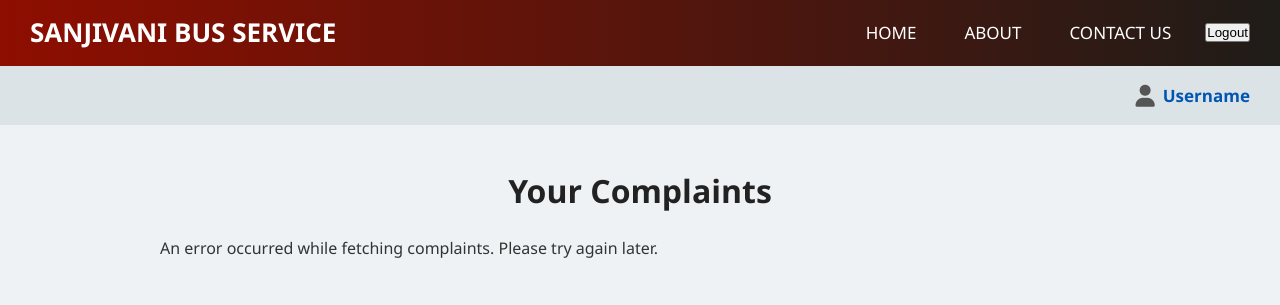
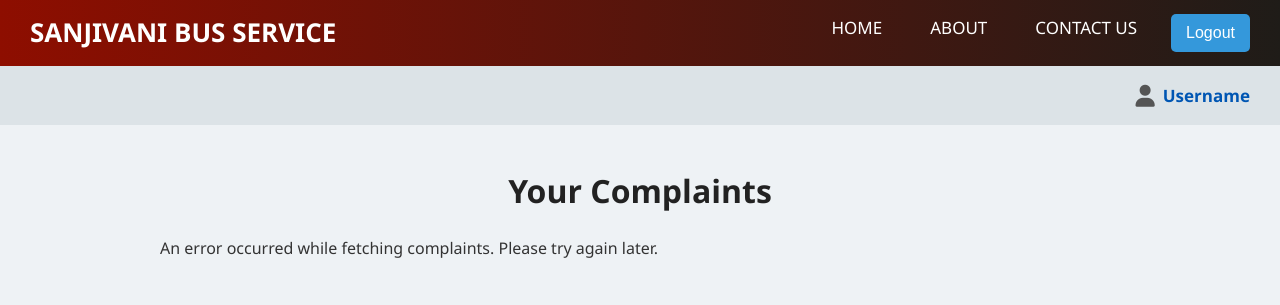
Before and after one commit to Sangharsh9/bus-website, a website: page public/myComplaints.html in a window 1280 px wide. Drawn offline with Linux system fonts and the light colour scheme; no server answers.

Commit message:
Update mycomplaint.css

```diff
--- a/public/mycomplaint.css
+++ b/public/mycomplaint.css
@@ -154,4 +154,12 @@ h1 {
   #complaintsList div {
     padding: 18px;
   }
+}button {
+  background-color: #3498db;
+  color: white;
+  border: none;
+  padding: 10px 15px;
+  border-radius: 5px;
+  cursor: pointer;
+  font-size: 16px;
 }
```
